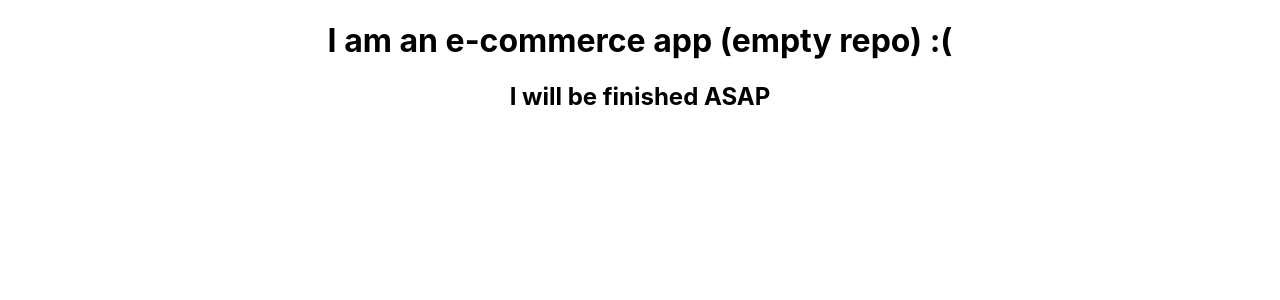
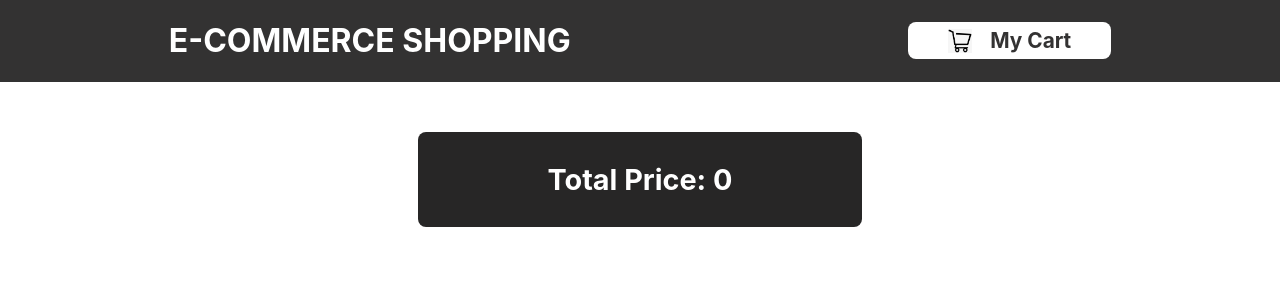
Before and after one commit to iefendiev/react-e-commerce, a React (Create React App) app: page /cart in a window 1280 px wide. Shown: the top 300 px of the page. Built offline with nearby package versions, Linux system fonts and the light colour scheme.

Commit message:
project completed

```diff
--- a/package.json
+++ b/package.json
@@ -8,6 +8,7 @@
     "@testing-library/user-event": "^12.8.3",
     "react": "^17.0.2",
     "react-dom": "^17.0.2",
+    "react-router-dom": "^5.2.0",
     "react-scripts": "4.0.3",
     "web-vitals": "^1.1.2"
   },
--- a/src/App.css
+++ b/src/App.css
@@ -36,3 +36,180 @@
     transform: rotate(360deg);
   }
 }
+
+.header {
+  display: flex;
+  justify-content: space-around;
+  align-items: center;
+  background-color: rgb(51, 50, 50);
+  color: white;
+}
+
+.header-title {
+  color: white;
+}
+
+.header-right {
+  display: flex;
+  align-items: center;
+}
+
+.cart-icon {
+  height: 24px;
+  width: 24px;
+  margin-right: 18px;
+}
+
+.button-cart {
+  display: flex;
+  padding: 6px 40px;
+  font-size: 1.3rem;
+  justify-content: center;
+  align-items: center;
+  border-radius: 8px;
+  cursor: pointer;
+  background-color: white;
+  color: rgb(51, 50, 50);
+  font-weight: 700;
+  text-decoration: none;
+}
+
+.products {
+  display: flex;
+  flex-wrap: wrap;
+  margin: 10px;
+  justify-content: space-evenly;
+}
+
+.item-card {
+  flex: 1 0 25%;
+  border: 1px solid black;
+  border-radius: 10px;
+  margin: 16px;
+}
+
+.item-header {
+  display: flex;
+  flex-direction: column;
+}
+
+.item-title {
+  display: flex;
+  flex-wrap: wrap;
+  max-width: fit-content;
+  text-decoration: none;
+  color: black;
+  font-size: 1.3rem;
+  font-weight: 500;
+  margin-right: 10px;
+}
+
+.item-price {
+  font-size: 1.1rem;
+  color: red;
+}
+
+.item-header-up {
+  display: flex;
+  justify-content: space-between;
+  align-items: center;
+  padding: 15px 25px;
+}
+
+.item-header-down {
+  margin: auto;
+}
+
+.item-header-button {
+  padding: 6px 80px;
+  border-radius: 8px;
+  cursor: pointer;
+}
+
+.item-image {
+  height: 300px;
+  width: 300px;
+  object-fit: cover;
+  margin: 20px;
+  border-radius: 10px;
+}
+
+.cart-image {
+  height: 100px;
+  width: 150px;
+  margin: 6px;
+  border: 1px solid white;
+  border-radius: 8px;
+}
+
+.cart-ul {
+}
+
+.cart-list {
+  display: flex;
+  justify-content: space-around;
+
+  align-items: center;
+  list-style-type: none;
+}
+
+.cart-ul,
+.cart-list {
+  color: white;
+  font-size: 1.4rem;
+  background-color: rgb(51, 50, 50);
+}
+
+li {
+  width: 35%;
+}
+
+.remove-item-button,
+.subtract-item-button {
+  padding: 10px 15px;
+  cursor: pointer;
+  color: white;
+  font-size: 1.3rem;
+  border-radius: 4px;
+}
+
+.remove-item-button {
+  background-color: rgb(253, 98, 98);
+}
+
+.subtract-item-button {
+  background-color: rgb(185, 189, 181);
+}
+
+.total-price {
+  display: flex;
+  color: white;
+  padding: 30px;
+  width: 30%;
+  margin: 50px auto;
+  border-radius: 8px;
+  font-size: 1.8rem;
+  font-weight: 700;
+  background-color: rgb(39, 38, 38);
+  justify-content: center;
+}
+
+.product-detail {
+  display: flex;
+  flex-direction: column;
+  align-items: center;
+  margin-top: 20px;
+}
+
+.detail-image {
+  height: 400px;
+  width: 450px;
+  border: 2px solid black;
+  border-radius: 8px;
+}
+
+.detail-name,
+.detail-price {
+  font-size: 1.8rem;
+  margin: 20px;
+}
--- a/src/App.js
+++ b/src/App.js
@@ -1,11 +1,101 @@
 import './App.css';
+import Header from './components/Header';
+import Products from './components/Products';
+import ProductDetail from './components/ProductDetail';
+import Cart from './components/Cart';
+
+import { useState } from 'react';
+import { BrowserRouter as Router, Route, Switch } from 'react-router-dom';
 
 function App() {
+  const [cart, setCart] = useState([]);
+  const [totalPrice, setTotalPrice] = useState('0');
+
+  const addCart = (item) => {
+    const nameList = cart.map((cartItem) => cartItem.name);
+
+    if (!nameList.includes(item.name)) {
+      setCart([...cart, { ...item, count: 1 }]);
+    } else {
+      const newCart = [...cart];
+      const foundItemIndex = newCart.findIndex(
+        (value) => value.name === item.name
+      );
+      newCart[foundItemIndex].count += 1;
+    }
+
+    calculateTotal(item.price);
+  };
+  const calculateTotal = (price) => {
+    setTotalPrice(Number(totalPrice) + Number(price));
+  };
+
+  const removeItem = (removedItem) => {
+    const renewedCart = cart.filter((item) => item !== removedItem);
+    setCart(renewedCart);
+    const newPrice = Number(totalPrice) - Number(removedItem.price);
+    if (newPrice > 0) {
+      setTotalPrice(newPrice);
+    }
+  };
+
+  const decreaseCount = (item) => {
+    const newCart = [...cart];
+    const foundItemIndex = newCart.findIndex(
+      (value) => value.name === item.name
+    );
+    const foundItem = newCart[foundItemIndex];
+
+    foundItem.count -= 1;
+    setCart([...newCart]);
+    console.log('cart.', cart);
+    setTotalPrice(Number(totalPrice) - Number(foundItem.price));
+    if (foundItem.count === 0) {
+      removeItem(item);
+    }
+
+    console.log('decreased item1', item);
+  };
+
   return (
-    <div className="App">
-      <h1>I am an e-commerce app (empty repo) :(</h1>
-      <h2>I will be finished ASAP</h2>
-    </div>
+    <Router>
+      <Switch>
+        <Route
+          path="/"
+          exact
+          render={() => (
+            <div>
+              <Header />
+              <Products addCart={addCart} />
+            </div>
+          )}
+        />
+        <Route
+          path="/cart"
+          exact
+          render={() => (
+            <div>
+              <Header />
+              <Cart
+                cart={cart}
+                totalPrice={totalPrice}
+                removeItem={removeItem}
+                decreaseCount={decreaseCount}
+              />
+            </div>
+          )}
+        />
+        <Route
+          path="/:itemID"
+          render={() => (
+            <div>
+              <Header />
+              <ProductDetail />
+            </div>
+          )}
+        />
+      </Switch>
+    </Router>
   );
 }
 
--- /dev/null
+++ b/src/components/Cart.js
@@ -0,0 +1,38 @@
+import React from 'react';
+
+const Cart = ({ cart, totalPrice, removeItem, decreaseCount }) => {
+  // console.log('cartjs', cart);
+
+  return (
+    <div>
+      <ul className="cart-ul">
+        {cart.map((cartItem) => (
+          <div className="cart-list" key={cartItem.id}>
+            <img className="cart-image" src={cartItem.image} alt="cart-item" />
+
+            <li>{cartItem.name}</li>
+            <div>{cartItem.price}</div>
+            <div>x{cartItem.count}</div>
+            <div className="cart-button-groups">
+              <button
+                onClick={() => decreaseCount(cartItem)}
+                className="subtract-item-button"
+              >
+                -
+              </button>
+              <button
+                onClick={() => removeItem(cartItem)}
+                className="remove-item-button"
+              >
+                X
+              </button>
+            </div>
+          </div>
+        ))}
+      </ul>
+      <div className="total-price">Total Price: {totalPrice}</div>
+    </div>
+  );
+};
+
+export default Cart;
--- /dev/null
+++ b/src/components/Header.js
@@ -0,0 +1,21 @@
+import React from 'react';
+import cart from '../assets/cart.png';
+import { Link } from 'react-router-dom';
+
+const Header = () => {
+  return (
+    <div className="header">
+      <Link to="/" style={{ textDecoration: 'none' }}>
+        <h1 className="header-title">E-COMMERCE SHOPPING</h1>
+      </Link>
+      <div className="header-right">
+        <Link to="/cart" className="button-cart">
+          <img alt="cart-icon" className="cart-icon" src={cart} />
+          My Cart
+        </Link>
+      </div>
+    </div>
+  );
+};
+
+export default Header;
--- /dev/null
+++ b/src/components/Product.js
@@ -0,0 +1,25 @@
+import React from 'react';
+import { Link } from 'react-router-dom';
+
+const Product = ({ item, addCart }) => {
+  return (
+    <div className="item-card">
+      <div className="item-header">
+        <div className="item-header-up">
+          <Link to={`/${item.id}`} className="item-title">
+            {item.name}
+          </Link>
+          <div className="item-price">{item.price}</div>
+        </div>
+        <div className="item-header-down">
+          <button onClick={() => addCart(item)} className="item-header-button">
+            Add to Cart
+          </button>
+        </div>
+      </div>
+      <img alt="item-visual" className="item-image" src={item.image} />
+    </div>
+  );
+};
+
+export default Product;
--- /dev/null
+++ b/src/components/ProductDetail.js
@@ -0,0 +1,41 @@
+import { useState, useEffect } from 'react';
+import { useParams } from 'react-router-dom';
+
+const ProductDetail = () => {
+  const [product, setProduct] = useState();
+  const { itemID } = useParams();
+
+  const fetchProduct = async () => {
+    const res = await fetch(
+      `https://60bbe1dc3a39900017b2e099.mockapi.io/shopping/api/v1/products/${itemID}`,
+      {
+        method: 'GET',
+      }
+    );
+    const data = await res.json();
+    console.log(data);
+    setProduct(data);
+  };
+
+  useEffect(() => {
+    fetchProduct(itemID);
+  }, []);
+
+  return (
+    <div className="product-detail">
+      <div className="detail-name">
+        Product Name: <span style={{ fontWeight: 700 }}>{product?.name}</span>
+      </div>
+      <div className="detail-price">
+        Product Price: <span style={{ fontWeight: 700 }}>{product?.price}</span>
+      </div>
+      <img
+        className="detail-image"
+        alt="product-photo"
+        src={product?.image}
+      ></img>
+    </div>
+  );
+};
+
+export default ProductDetail;
--- /dev/null
+++ b/src/components/Products.js
@@ -0,0 +1,33 @@
+import { useState, useEffect } from 'react';
+import Product from './Product';
+
+const Products = ({ addCart }) => {
+  const [products, setProducts] = useState([]);
+  const fetchProducts = async () => {
+    const res = await fetch(
+      `https://60bbe1dc3a39900017b2e099.mockapi.io/shopping/api/v1/products`,
+      {
+        method: 'GET',
+      }
+    );
+    const data = await res.json();
+    setProducts(data);
+    // console.log(data);
+  };
+
+  useEffect(() => {
+    fetchProducts();
+  }, []);
+
+  return (
+    <div className="products">
+      {products.map((item) => (
+        <div key={item.id}>
+          <Product item={item} addCart={addCart}></Product>
+        </div>
+      ))}
+    </div>
+  );
+};
+
+export default Products;
```
Also changed, not shown: src/assets/cart.png (added), 1 other file (tests, documents, lock files or other folders).
